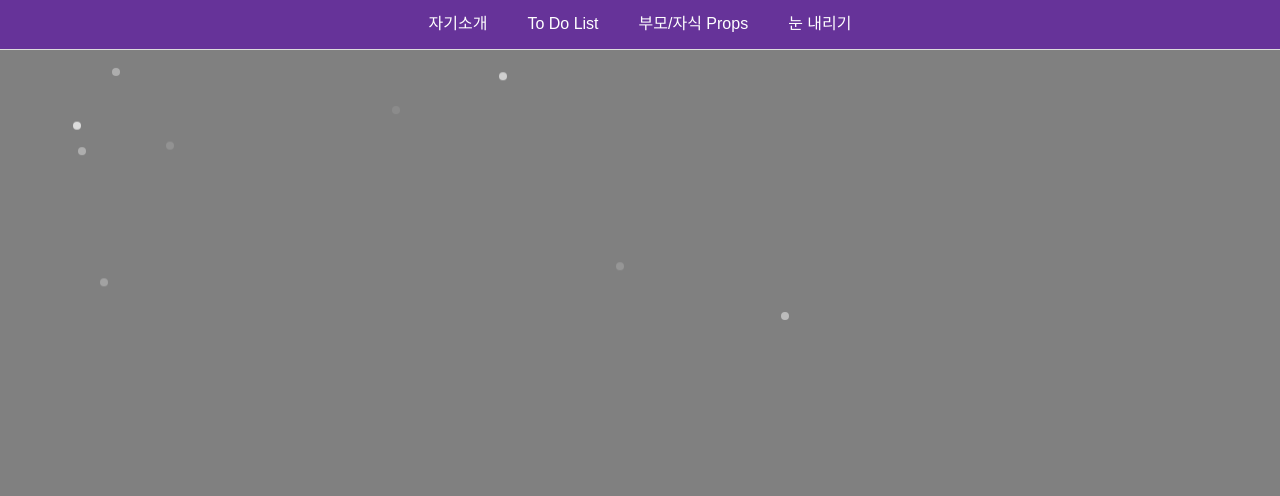
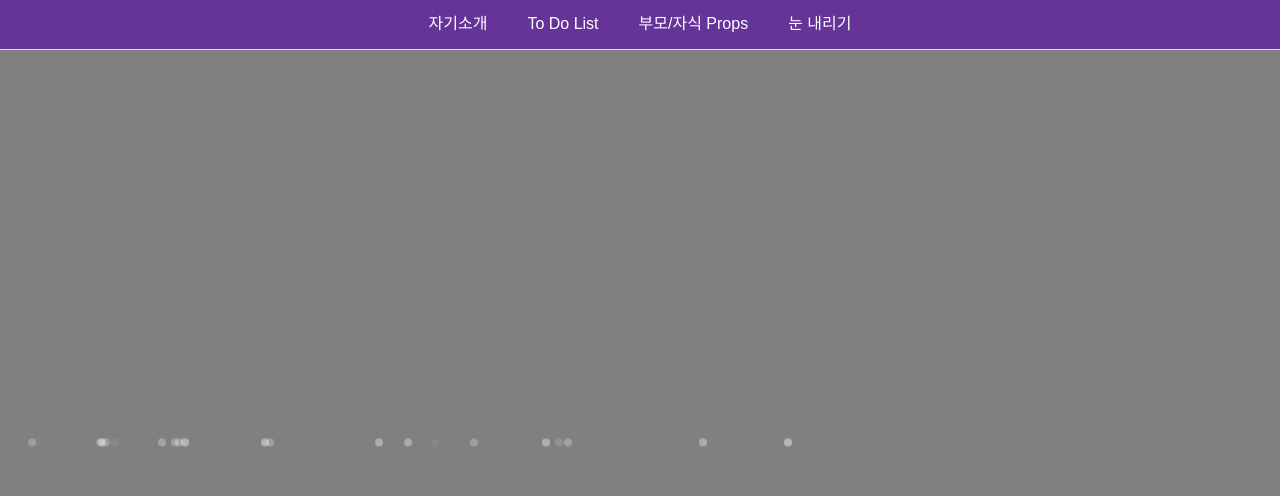
Before and after one commit to heejae0811/react-study, a React (Create React App) app: page /snow in a window 1280 px wide. Shown: the top 496 px of the page. Built offline with nearby package versions, Linux system fonts and the light colour scheme.

Commit message:
눈 내리기

```diff
--- a/src/component/prop/Circle.js
+++ b/src/component/prop/Circle.js
@@ -2,7 +2,7 @@ import './../../scss/component/prop/circle.scss'
 
 // Circle(props) 이라고 작성해도 된다. props.text props.activeAll..
 // 아래 방식은 비구조화 할당 또는 구조 분해 라고 한다.
-function Circle({ isCheck, setIsCheck, children }) {
+const Circle = ({ isCheck, setIsCheck, children }) => {
   const onCheck = () => {
     setIsCheck(!isCheck)
   }
--- /dev/null
+++ b/src/component/snow/Snowflake.js
@@ -0,0 +1,33 @@
+const Snowflake = (props) => {
+  const makeSnowflake = () => {
+    const MIN_DURATION = 10
+    const duration = Math.random() * 20 + MIN_DURATION
+    const delay = Math.random() * 10
+
+    setTimeout(() => {
+      makeSnowflake()
+    }, (duration + delay) * 1000)
+  }
+
+  const snowStyle = {
+    position: `absolute`,
+    top: 0,
+    left: `${Math.random() * window.screen.width}px`,
+    width: `8px`,
+    height: `8px`,
+    borderRadius: `50%`,
+    backgroundColor: `#fff`,
+    opacity: Math.random(),
+    animation: `fall 10s linear`
+  }
+
+  return (
+    <>
+      <div
+        className="snowflake"
+        style={snowStyle}/>
+    </>
+  )
+}
+
+export default Snowflake
--- a/src/pages/snow/index.js
+++ b/src/pages/snow/index.js
@@ -1,36 +1,19 @@
+// import {useState} from 'react'
+import Snowflake from '../../component/snow/Snowflake'
 import './index.scss'
 
 function SnowPage() {
-  const body = document.querySelector('body')
-
-  const  makeSnowflake = () => {
-    const snowflake = document.createElement('div')
-    const delay = Math.random() * 10
-    const initialOpacity = Math.random()
-    const MIN_DURATION = 10
-    const duration = Math.random() * 20 + MIN_DURATION
-
-    snowflake.classList.add('snowflake')
-    snowflake.style.left = `${Math.random() * window.screen.width}px`
-    snowflake.style.animationDelay = `${delay}s`
-    snowflake.style.opacity = initialOpacity
-    snowflake.style.animation = `fall ${duration}s linear`
-
-    body.appendChild(snowflake)
-
-    setTimeout(() => {
-      body.removeChild(snowflake)
-      makeSnowflake()
-    }, (duration + delay) * 1000)
-  }
-
-  for(let index = 0; index < 50; index++) {
-    setTimeout(makeSnowflake, 500 * index)
-  }
+  const snowList = [0, 1, 2, 3, 4, 5, 6, 7, 8, 9, 10, 11, 12, 13, 14, 15, 16, 17, 18, 19, 20]
 
   return (
     <div className="snow-page">
-      <div className="snowflake"></div>
+      <Snowflake/>
+
+      {
+        snowList.map((item, i) => (
+          <Snowflake key={`snow-${i}`}/>
+        ))
+      }
     </div>
   )
 }
--- a/src/pages/snow/index.scss
+++ b/src/pages/snow/index.scss
@@ -1,15 +1,5 @@
 .snow-page {
   background-color: gray !important;
-}
-
-.snowflake {
-  position: absolute;
-  top: 0;
-  left: 0;
-  width: 8px;
-  height: 8px;
-  border-radius: 50%;
-  background-color: #fff;
 }
 
 @keyframes fall {
```
